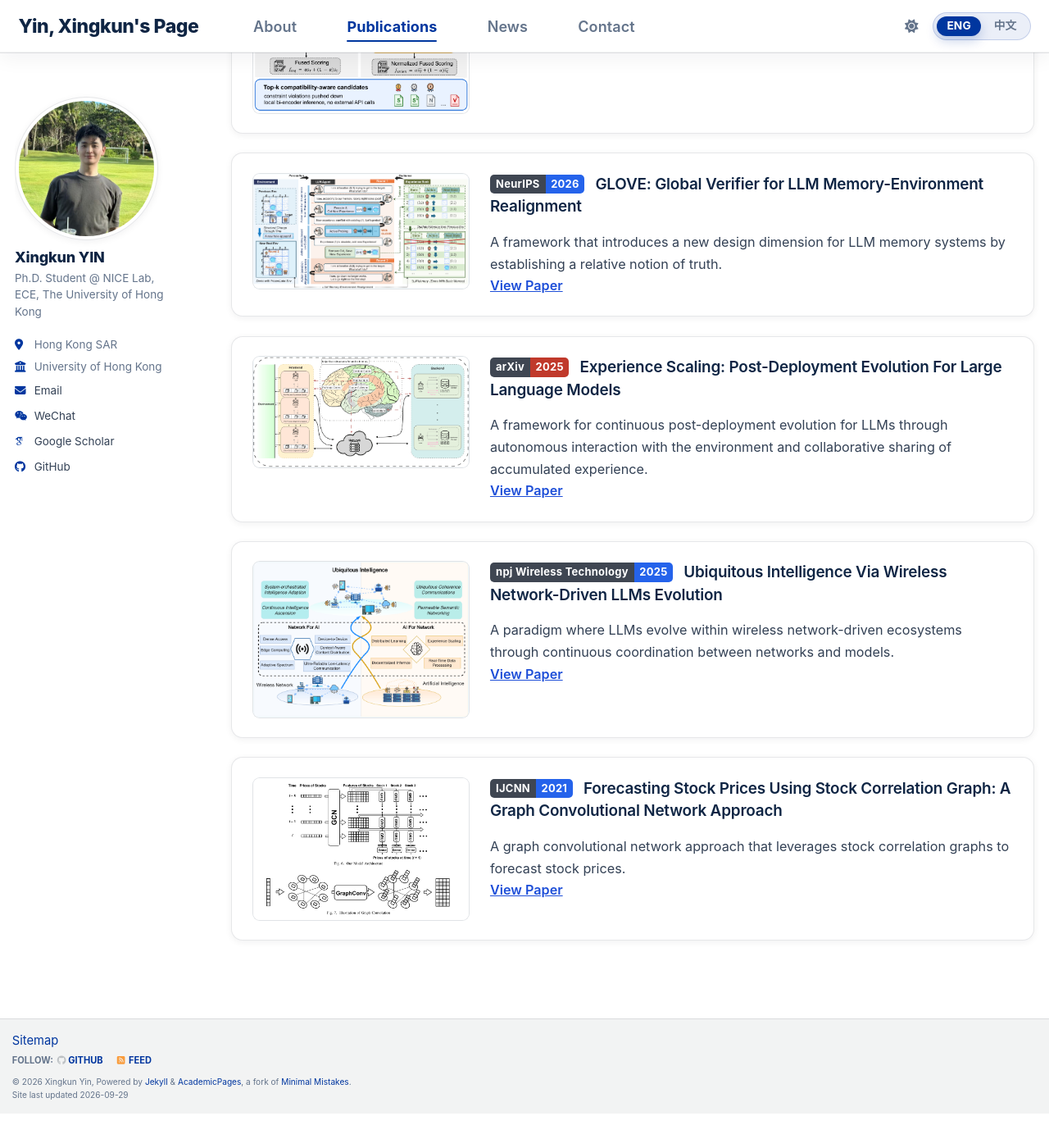
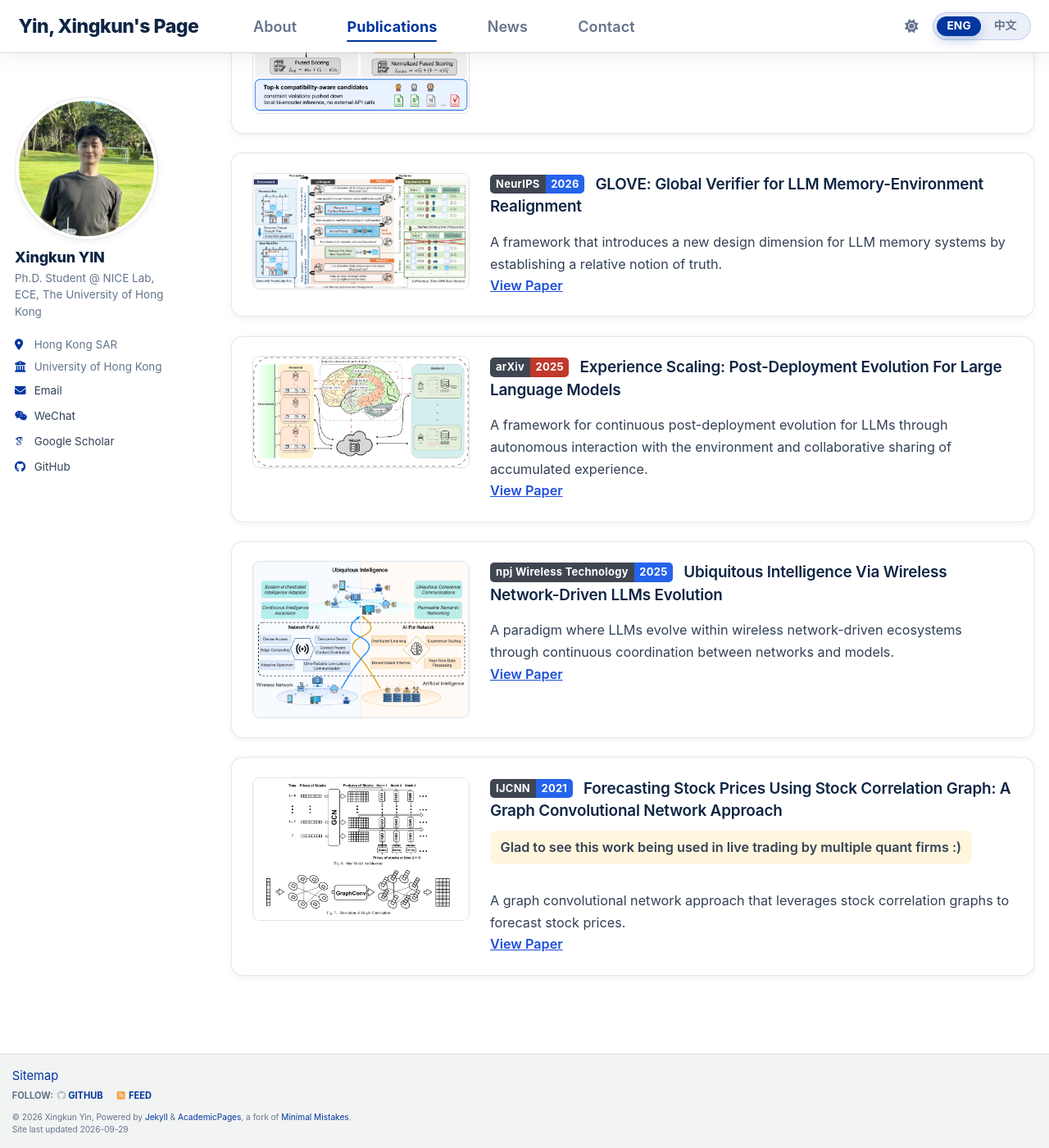
Before and after one commit to troyyxk/troyyxk.github.io, a Jekyll site: the page built from _pages/publications.html, in a window 1280 px wide and 1400 px high, scrolled down 563 px. Shown: the whole window at 82% size. Built offline with Jekyll 4.4.1, drawn with Linux system fonts in a browser that asks for light colours; some web fonts are replaced; a script bundle is joined from its source files by our own code; library files that are not in the unit come from our copies; comment, search, counter and statistics services are not loaded; before the commit the page ends 1921 px from its top, so only the background shows below that.

Commit message:
Add an optional highlight note under a publication card title
Set note / note_zh on a publication and the card shows it in a soft amber box
right under the title, before the summary. Amber is the only warm colour on the
site, which is what makes the line read as news rather than as another link, and
it has its own dark-theme tint so it does not glare on the dark surface. The
stock-forecasting card is the first user: it is being used in live trading.

```diff
--- a/_includes/archive-single.html
+++ b/_includes/archive-single.html
@@ -72,6 +72,14 @@
       </span>
     </h2>
 
+    {% comment %}
+      Optional note under the title, for news worth shouting about (a paper
+      being used in practice, an award). `note_zh` falls back to `note`.
+    {% endcomment %}
+    {% if post.note %}
+      <p class="pub-note"><span class="lang-en lang-inline">{{ post.note }}</span><span class="lang-zh lang-inline">{{ post.note_zh | default: post.note }}</span></p>
+    {% endif %}
+
     {% if post.read_time %}
       <p class="page__meta"><i class="fa fa-clock" aria-hidden="true"></i> {% include read-time.html %}</p>
     {% endif %}
--- a/_sass/layout/_redesign.scss
+++ b/_sass/layout/_redesign.scss
@@ -793,6 +793,27 @@ html[data-theme="dark"] .pub-card {
   text-decoration: underline;
 }
 
+/* Optional one-line note directly under a card title. It is the one warm
+   colour on the page, which is the point: it flags news worth noticing (a
+   paper used in practice, an award) without competing with the accent blue
+   used by every link and button around it. */
+.pub-note {
+  display: inline-block;
+  margin: 0 0 0.8rem;
+  padding: 0.42rem 0.7rem;
+  border-radius: 8px;
+  background: #fff6dd;
+  color: #8a5a00;
+  font-size: 0.84rem;
+  font-weight: 600;
+  line-height: 1.45;
+}
+
+html[data-theme="dark"] .pub-note {
+  background: rgba(255, 196, 61, 0.16);
+  color: #f0c36a;
+}
+
 .pub-card__layout {
   gap: 1.4rem;
 }
```
Also changed, not shown: _publications/2021-07-18-forecasting-stock-prices.md (+2 -0 lines).
